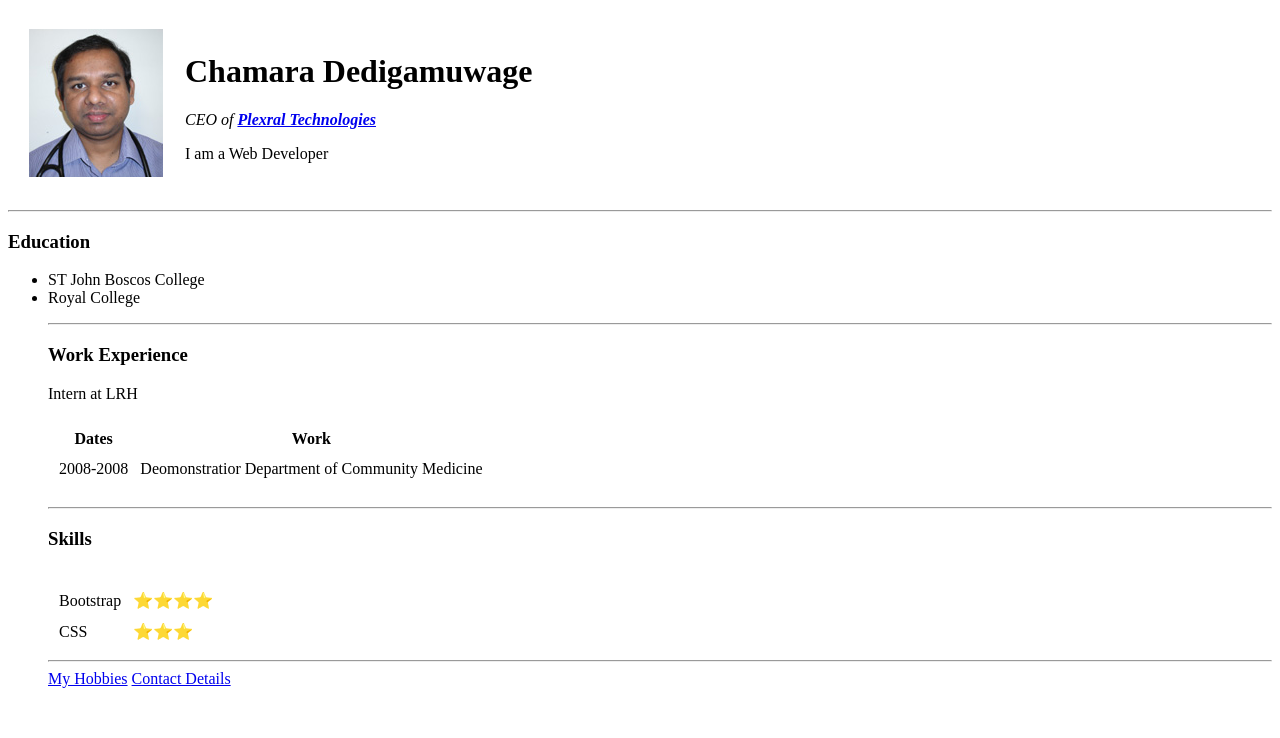
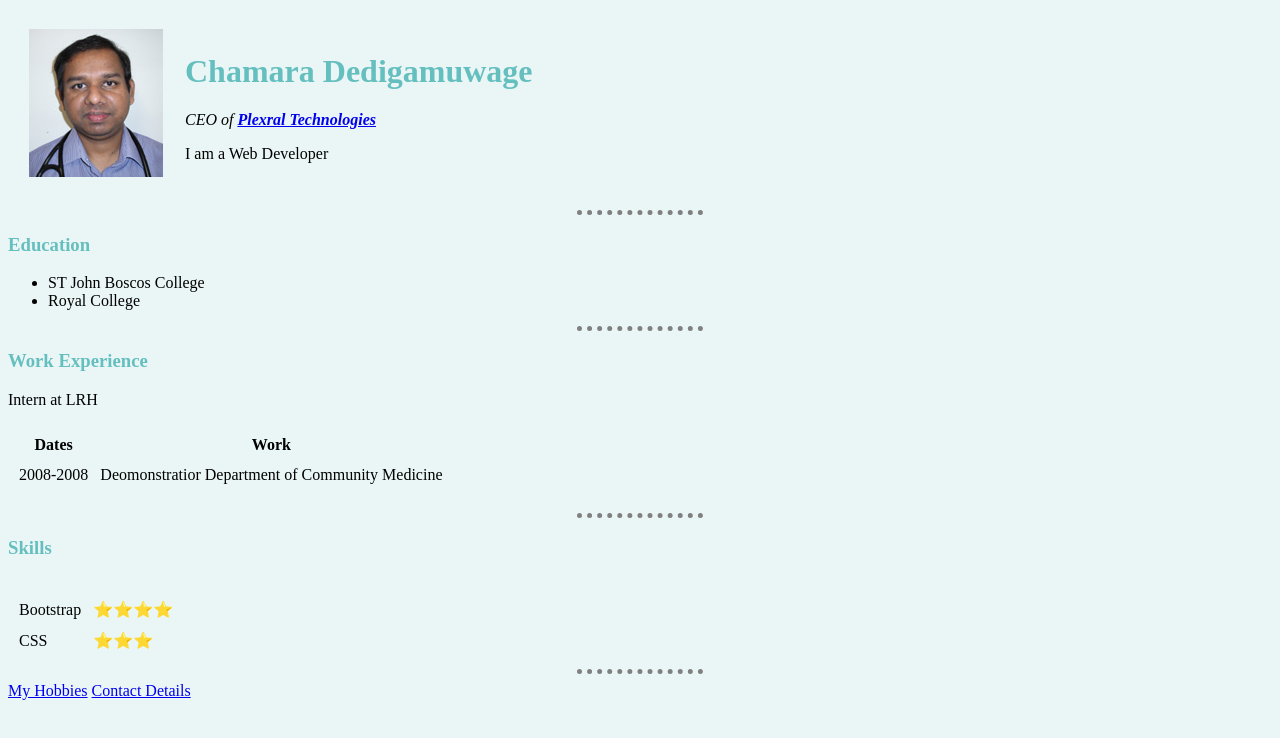
Before and after one commit to champer22/cv, a plain HTML site: page index.html in a window 1280 px wide. Drawn offline with Linux system fonts and the light colour scheme.

Commit message:
Add files via upload

```diff
--- /dev/null
+++ b/css/style.css
@@ -0,0 +1,22 @@
+body {
+  background-color: #EAF6F6;
+
+}
+
+h1 {
+  color: #66BFBF;
+}
+
+h3 {
+  color: #66BFBF;
+}
+
+
+
+hr {
+  border-style: none;
+  border-top-style: dotted;
+  border-color: grey;
+  border-width: 5px;
+  width: 10%;
+}
--- a/index.html
+++ b/index.html
@@ -4,6 +4,9 @@
 <head>
   <meta charset="utf-8">
   <title> Chamara's Personal Site </title>
+  <link rel="stylesheet" href="css/style.css">
+
+
 </head>
 
 <body>
@@ -28,13 +31,14 @@
     <li>Royal College </li>
   </ul>
 
-  <ul>
+
+
 <hr>
     <h3>Work Experience </h3>
 
     <p> Intern at LRH </p>
 
-    <table cellspacing =10>
+    <table cellspacing=10>
       <thead>
         <tr>
           <th>Dates</th>
@@ -60,10 +64,10 @@
       </tr>
     </table>
 
-<hr>
+    <hr>
     <h3> Skills </h3>
 
-     <table cellspacing =10>
+    <table cellspacing=10>
       <th> </th>
       <tbody>
         <tr>
@@ -80,9 +84,9 @@
 
     </table>
 
-      <hr>
-      <a href="hobbies.html">My Hobbies</a>
-      <a href="contact.html">Contact Details</a>
+    <hr>
+    <a href="hobbies.html">My Hobbies</a>
+    <a href="contact.html">Contact Details</a>
 
   </ul>
 
```
Also changed, not shown: contact.html (+1 -0 lines), hobbies.html (+2 -0 lines).
